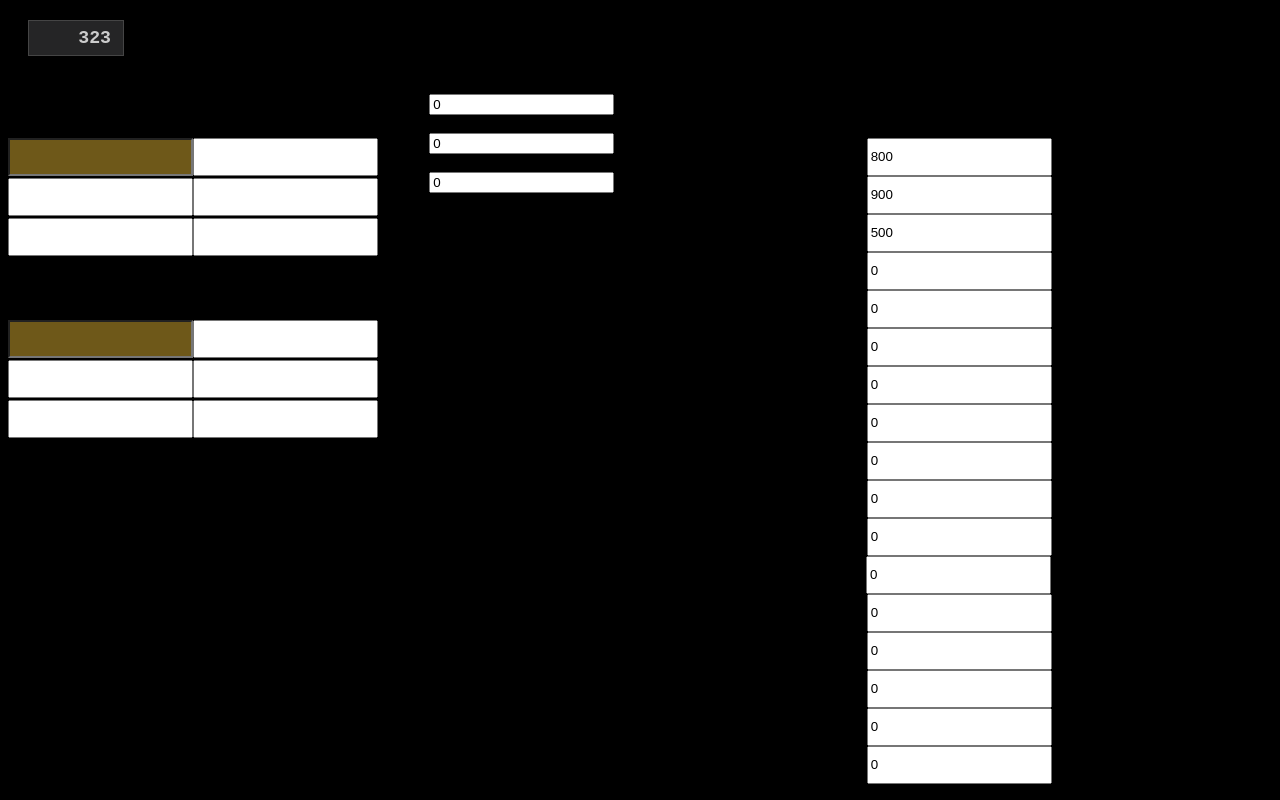
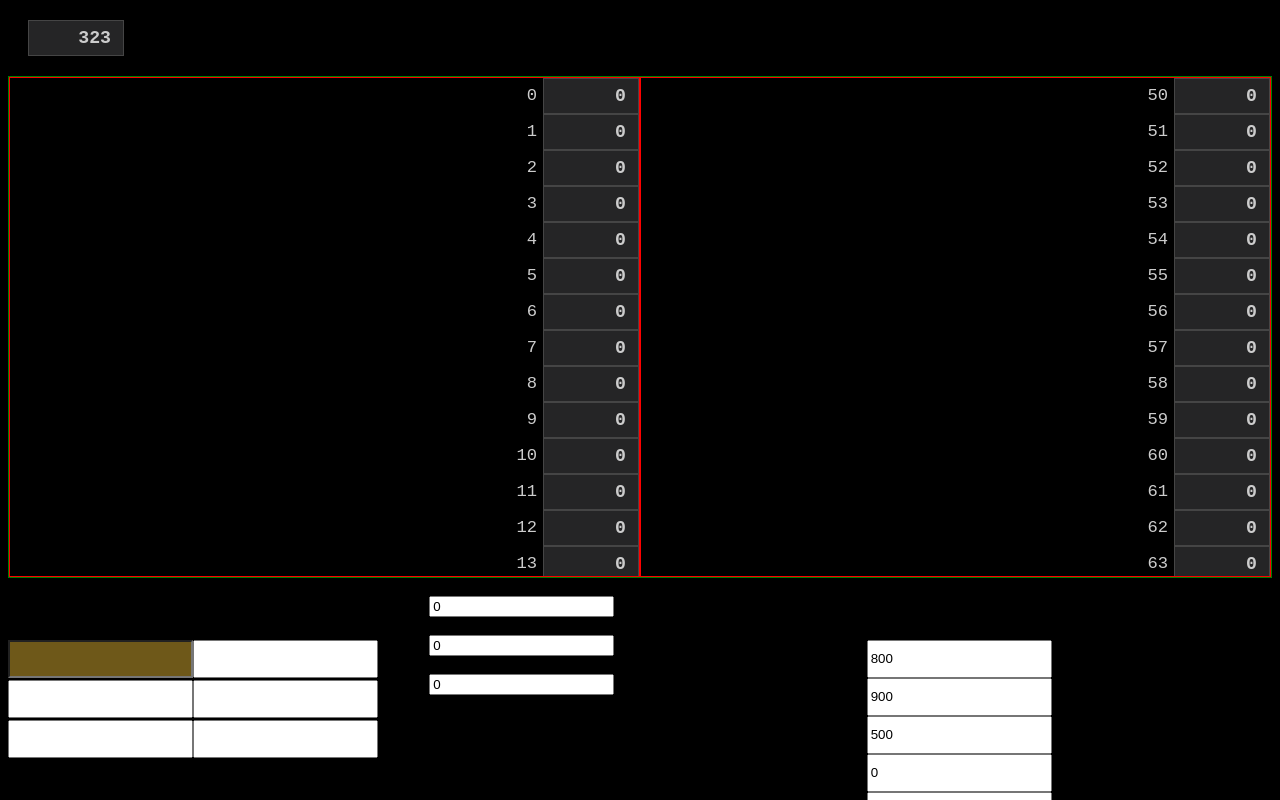
Before and after one commit to rafrafraf1/vic-ide-fork, a React (Create React App) app: page / in a window 1280 px wide. Shown: the top 800 px of the page. Built offline with nearby package versions, Linux system fonts and the light colour scheme.

Commit message:
Start working on MainMemory UI

```diff
--- a/src/App.tsx
+++ b/src/App.tsx
@@ -1,12 +1,18 @@
 import "./App.css"; // eslint-disable-line @typescript-eslint/no-import-type-side-effects
+import * as React from "react";
+import { type ComputerState, newComputerState } from "./Computer/Computer";
+import { Computer } from "./UI/Computer";
 import { ValueCellInput } from "./UI/ValueCellInput";
 
 function App(): JSX.Element {
+  const computer = React.useRef<ComputerState>(newComputerState());
+
   return (
     <div className="App">
       <div style={{ margin: "20px" }}>
         <ValueCellInput value={323} />
       </div>
+      <Computer computer={computer.current} />
       <main className="container">
         <div className="Vic-Simulator">
           <div>
--- a/src/Computer/Computer.ts
+++ b/src/Computer/Computer.ts
@@ -2,9 +2,9 @@ import type { Address, Instruction } from "./Instruction";
 import type { Value } from "./Value";
 import { assertNever } from "assert-never";
 
-type Register = Value;
+export type Register = Value;
 
-type MemoryCell = Value;
+export type MemoryCell = Value;
 
 /**
  * The amount of memory available in the Vic computer.
@@ -38,14 +38,18 @@ export function writeMemory(
   computer.memory[address] = value;
 }
 
-export function readMemory(computer: ComputerState, address: Address): Value {
-  const value = computer.memory[address];
+export function memoryRead(memory: MemoryCell[], address: Address): Value {
+  const value = memory[address];
   if (value === undefined) {
     throw new Error(
-      `Address out of range: ${address} (Array length: ${computer.memory.length})`
+      `Address out of range: ${address} (Array length: ${memory.length})`
     );
   }
   return value;
+}
+
+export function readMemory(computer: ComputerState, address: Address): Value {
+  return memoryRead(computer.memory, address);
 }
 
 export function add(a: Value, b: Value): Value {
--- /dev/null
+++ b/src/UI/Computer.css
@@ -0,0 +1,23 @@
+.Computer-MainMemory {
+  height: 500px;
+  border: 1px solid green;
+  display: grid;
+  grid-template-columns: 1fr 1fr;
+}
+
+.Computer-MemorySegment {
+  border: 1px solid red;
+  overflow: auto;
+  display: grid;
+  grid-template-columns: 1fr auto;
+}
+
+.Computer-MemoryAddress {
+  color: var(--vscode-foreground);
+  font-family: monospace;
+  font-size: 132%;
+  text-align: right;
+  padding-right: 6px;
+  align-self: center;
+  line-height: 0;
+}
--- /dev/null
+++ b/src/UI/Computer.tsx
@@ -0,0 +1,60 @@
+import "./Computer.css"; // eslint-disable-line @typescript-eslint/no-import-type-side-effects
+import {
+  type ComputerState,
+  type MemoryCell,
+  memoryRead,
+} from "../Computer/Computer";
+import type { Address } from "../Computer/Instruction";
+import { ValueCellInput } from "./ValueCellInput";
+
+export interface ComputerProps {
+  computer: ComputerState;
+}
+
+export function Computer(props: ComputerProps): JSX.Element {
+  return (
+    <div>
+      <MainMemory memory={props.computer.memory} />
+    </div>
+  );
+}
+
+export interface MainMemoryProps {
+  memory: MemoryCell[];
+}
+
+export function MainMemory(props: MainMemoryProps): JSX.Element {
+  return (
+    <div className="Computer-MainMemory">
+      <MemorySegment memory={props.memory} segmentStart={0} segmentEnd={49} />
+      <MemorySegment memory={props.memory} segmentStart={50} segmentEnd={99} />
+    </div>
+  );
+}
+
+export interface MemorySegmentProps {
+  memory: MemoryCell[];
+  segmentStart: Address;
+  segmentEnd: Address;
+}
+
+export function MemorySegment(props: MemorySegmentProps): JSX.Element {
+  return (
+    <div className="Computer-MemorySegment">
+      {addressRange(props.segmentStart, props.segmentEnd).map((i) => (
+        <>
+          <span className="Computer-MemoryAddress">{i}</span>
+          <ValueCellInput key={i} value={memoryRead(props.memory, i)} />
+        </>
+      ))}
+    </div>
+  );
+}
+
+function addressRange(low: Address, high: Address): Address[] {
+  const result: number[] = [];
+  for (let i = low; i <= high; i++) {
+    result.push(i);
+  }
+  return result;
+}
```
